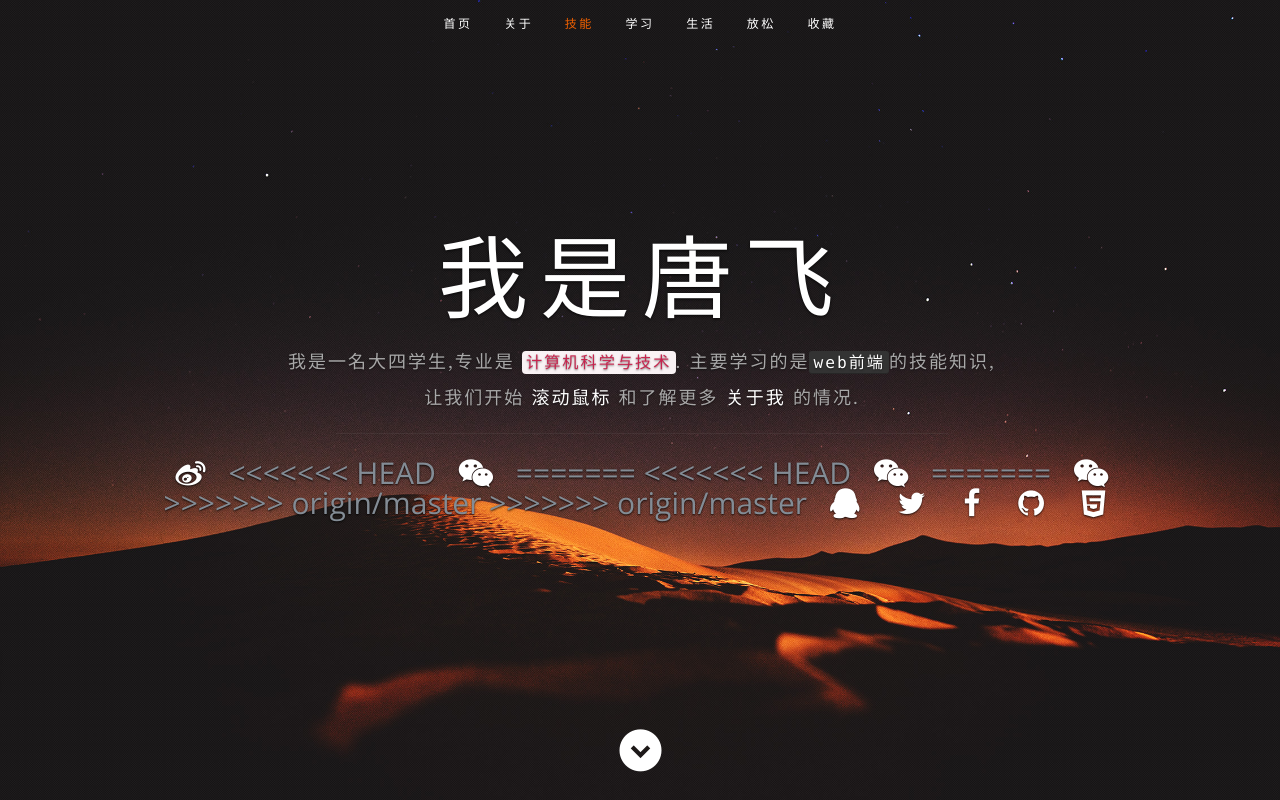
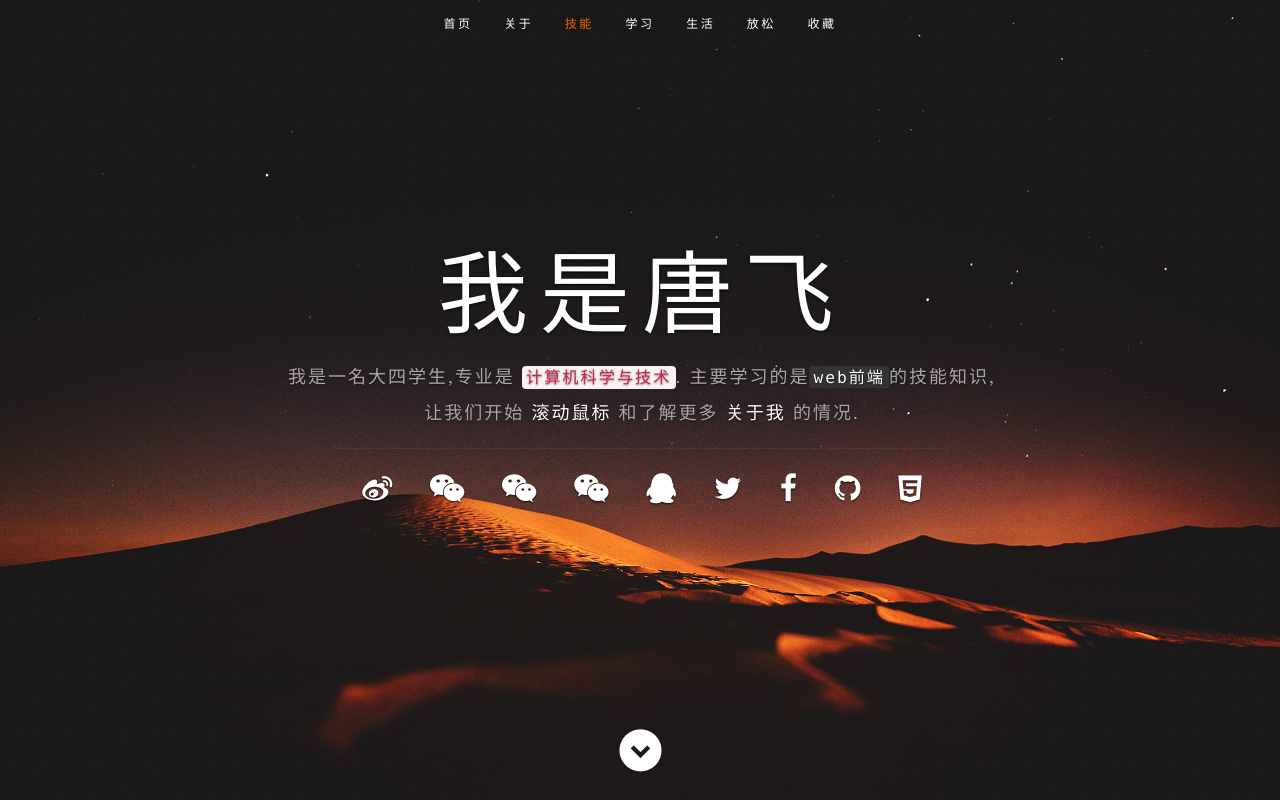
Before and after one commit to hushaoyu/myWebsite, a plain HTML site: page index.html in a window 1280 px wide. Shown: the top 800 px of the page. Drawn offline with Linux system fonts and the light colour scheme.

Commit message:
success or fail

```diff
--- a/index.html
+++ b/index.html
@@ -85,15 +85,15 @@
             <hr/>
             <ul class="social">
                 <li><a target="_blank" href="http://weibo.com/hushaoyu0309"><i class="fa fa-weibo"></i></a></li>
-<<<<<<< HEAD
+                <!--<<<<<<< HEAD-->
                 <li><a href="#"><i class="fa fa-weixin"></i></a></li>
-=======
-<<<<<<< HEAD
+                <!--=======-->
+                <!--<<<<<<< HEAD-->
                 <li><a href="#"><i class="fa fa-weixin"></i></a></li>
-=======
+                <!--=======-->
                 <li><a target="_blank" href="weixin://contacts/profile/hushaoyu_shy"><i class="fa fa-weixin"></i></a></li>
->>>>>>> origin/master
->>>>>>> origin/master
+                <!--&gt;>>>>>> origin/master-->
+                <!--&gt;>>>>>> origin/master-->
                 <li><a target="_blank" href="http://wpa.qq.com/msgrd?v=3&uin=1558254995&site=qq&menu=yes"><i class="fa fa-qq"></i></a></li>
                 <li><a href="#"><i class="fa fa-twitter"></i></a></li>
                 <li><a href="#"><i class="fa fa-facebook"></i></a></li>
```
Also changed, not shown: details/about_me/report/me_video.html (+6 -7 lines).
